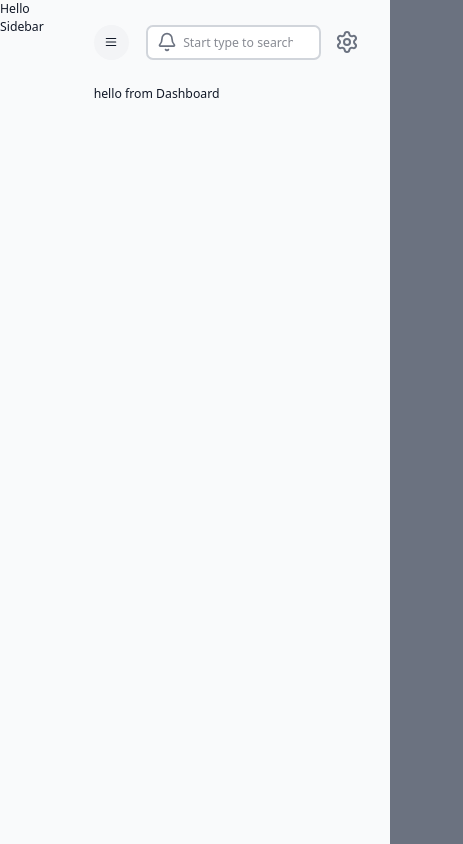
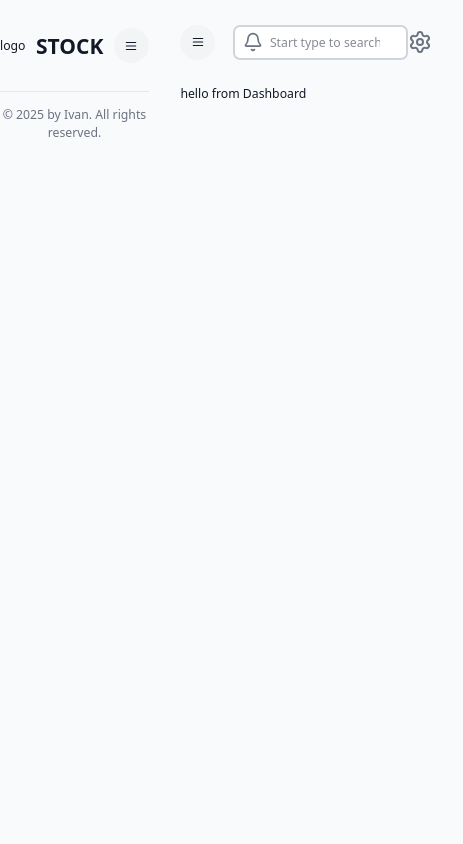
Before and after one commit to Ivandamien/inventory-management, a Next.js app in the folder client/: page / in a window 390 px wide. Shown: the whole page, 463 px wide, since content can reach past the window. Built offline with nearby package versions, Linux system fonts and the light colour scheme.

Commit message:
feat:setting up sidebar component

```diff
--- a/client/package.json
+++ b/client/package.json
@@ -13,12 +13,15 @@
     "@emotion/styled": "^11.14.1",
     "@mui/material": "^7.2.0",
     "@mui/x-data-grid": "^8.9.1",
+    "@reduxjs/toolkit": "^2.8.2",
     "axios": "^1.11.0",
+    "dotenv": "^17.2.1",
     "lucide-react": "^0.528.0",
     "next": "15.4.4",
     "numeral": "^2.0.6",
     "react": "19.1.0",
     "react-dom": "19.1.0",
+    "react-redux": "^9.2.0",
     "recharts": "^3.1.0",
     "uuid": "^11.1.0"
   },
--- a/client/src/app/(components)/Sidebar/index.tsx
+++ b/client/src/app/(components)/Sidebar/index.tsx
@@ -1,7 +1,31 @@
+"use client";
+import { Menu } from "lucide-react";
 import React from "react";
 
 const Sidebar = () => {
-  return <div>Hello Sidebar</div>;
+  return (
+    <div className="">
+      {/* TOP LOGO */}
+      <div className="flex gap-3 justify-between md:justify-normal items-center pt-8">
+        <div className="">logo</div>
+        <h1 className="font-extrabold text-2xl">STOCK</h1>
+        <button
+          className="md:hidden px-3 py-3 bg-gray-100 rounded-full hover:bg-blue-100"
+          onClick={() => {}}
+        >
+          <Menu className="w-4 h-4" />
+        </button>
+      </div>
+      {/* NAVIGATION LINKS */}
+      <div className="flex-grow mt-8">{/* Links here */}</div>
+      {/* FOOTER */}
+      <div className="border-t border-gray-200 py-4">
+        <p className="text-center text-sm text-gray-500">
+          &copy; 2025 by Ivan. All rights reserved.
+        </p>
+      </div>
+    </div>
+  );
 };
 
 export default Sidebar;
```
Also changed, not shown: client/src/app/redux.tsx (added), 1 other file (tests, documents, lock files or other folders).
